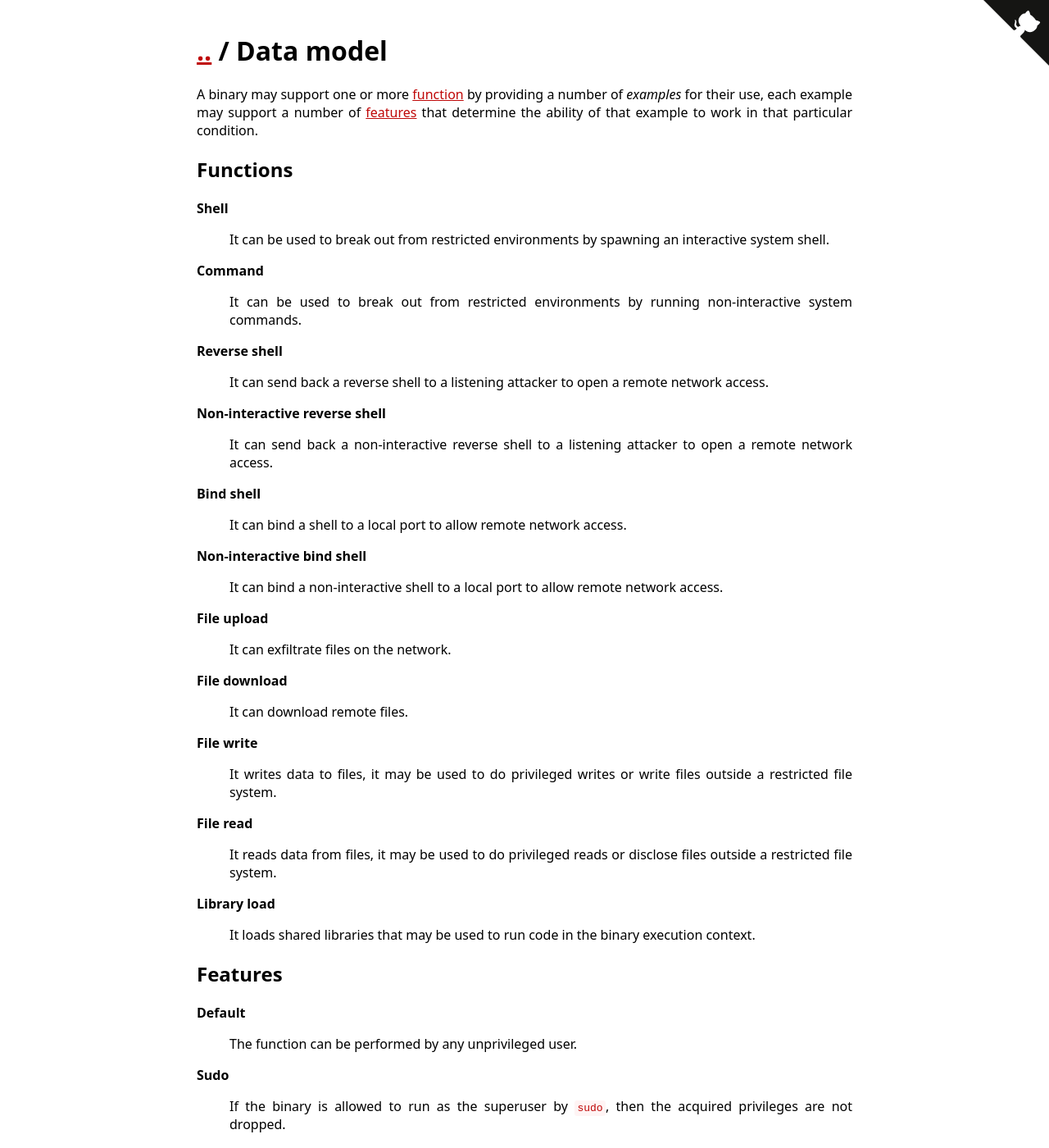
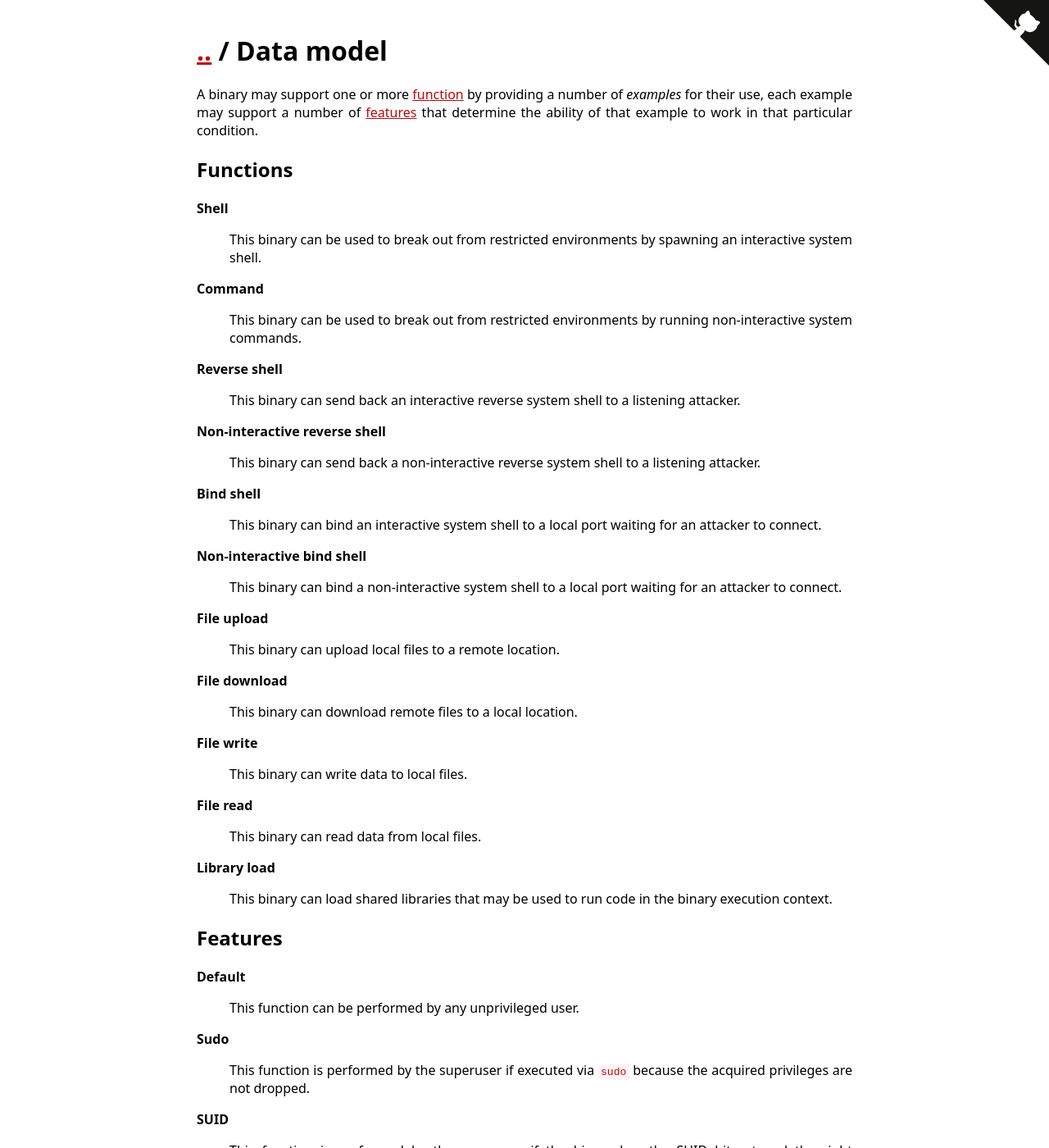
Before and after one commit to GTFOBins/GTFOBins.github.io, a Jekyll site: the page built from model.md, in a window 1280 px wide and 1400 px high. Shown: the whole window at 82% size. Built offline with Jekyll 4.4.1, drawn with Linux system fonts in a browser that asks for light colours; some of the changed text lies outside the part shown.

Commit message:
Standardize functions and features

```diff
--- a/_data/features.yml
+++ b/_data/features.yml
@@ -2,19 +2,19 @@
 
 default:
   label: Default
-  description: The function can be performed by any unprivileged user.
+  description: This function can be performed by any unprivileged user.
 
 sudo:
   label: Sudo
-  description: If the binary is allowed to run as the superuser by `sudo`, then the acquired privileges are not dropped.
+  description: This function is performed by the superuser if executed via `sudo` because the acquired privileges are not dropped.
 
 suid:
   label: SUID
-  description: If the binary has the SUID bit set, then the *effective* privileges are not dropped.
+  description: This function is performed by the superuser if the binary has the SUID bit set and the right ownership because the *effective* privileges are not dropped.
   extra:
-    limited: It runs external commands via `system()`-like functions, so it only works on systems like Debian (<= Stretch) where the default shell does not drop SUID privileged.
-    regular: If present, remember to omit the `-p` argument of every `sh` invocations on systems like Debian (<= Stretch) where the default shell does not drop SUID privileged.
+    limited: The binary runs external commands via `system()`-like functions, so it only works on systems like Debian (<= Stretch) where the default shell does not drop SUID privileged.
+    regular: If present, remember to omit the `-p` argument of every `sh` invocation on systems like Debian (<= Stretch) where the default shell does not drop SUID privileged.
 
 capabilities:
   label: Capabilities
-  description: If the binary has certain capabilities set, then the function is performed bypassing the usual kernel permission checks.
+  description: This function is performed bypassing the usual kernel permission checks if the binary has certain capabilities set.
--- a/_data/functions.yml
+++ b/_data/functions.yml
@@ -2,44 +2,44 @@
 
 shell:
   label: Shell
-  description: It can be used to break out from restricted environments by spawning an interactive system shell.
+  description: This binary can be used to break out from restricted environments by spawning an interactive system shell.
 
 command:
   label: Command
-  description: It can be used to break out from restricted environments by running non-interactive system commands.
+  description: This binary can be used to break out from restricted environments by running non-interactive system commands.
 
 reverse-shell:
   label: Reverse shell
-  description: It can send back a reverse shell to a listening attacker to open a remote network access.
+  description: This binary can send back an interactive reverse system shell to a listening attacker.
 
 non-interactive-reverse-shell:
   label: Non-interactive reverse shell
-  description: It can send back a non-interactive reverse shell to a listening attacker to open a remote network access.
+  description: This binary can send back a non-interactive reverse system shell to a listening attacker.
 
 bind-shell:
   label: Bind shell
-  description: It can bind a shell to a local port to allow remote network access.
+  description: This binary can bind an interactive system shell to a local port waiting for an attacker to connect.
 
 non-interactive-bind-shell:
   label: Non-interactive bind shell
-  description: It can bind a non-interactive shell to a local port to allow remote network access.
+  description: This binary can bind a non-interactive system shell to a local port waiting for an attacker to connect.
 
 file-upload:
   label: File upload
-  description: It can exfiltrate files on the network.
+  description: This binary can upload local files to a remote location.
 
 file-download:
   label: File download
-  description: It can download remote files.
+  description: This binary can download remote files to a local location.
 
 file-write:
   label: File write
-  description: It writes data to files, it may be used to do privileged writes or write files outside a restricted file system.
+  description: This binary can write data to local files.
 
 file-read:
   label: File read
-  description: It reads data from files, it may be used to do privileged reads or disclose files outside a restricted file system.
+  description: This binary can read data from local files.
 
 library-load:
   label: Library load
-  description: It loads shared libraries that may be used to run code in the binary execution context.
+  description: This binary can load shared libraries that may be used to run code in the binary execution context.
```
